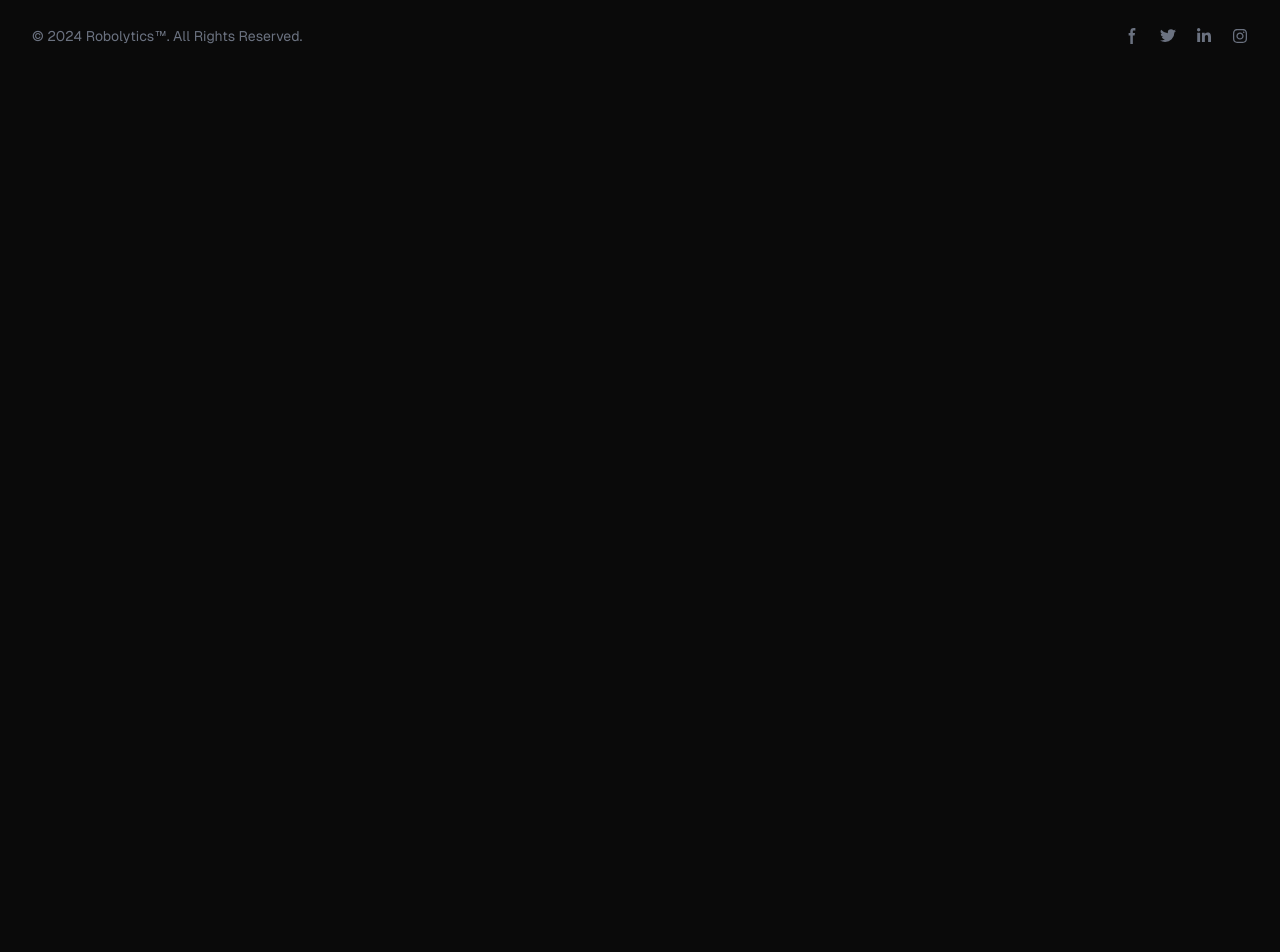
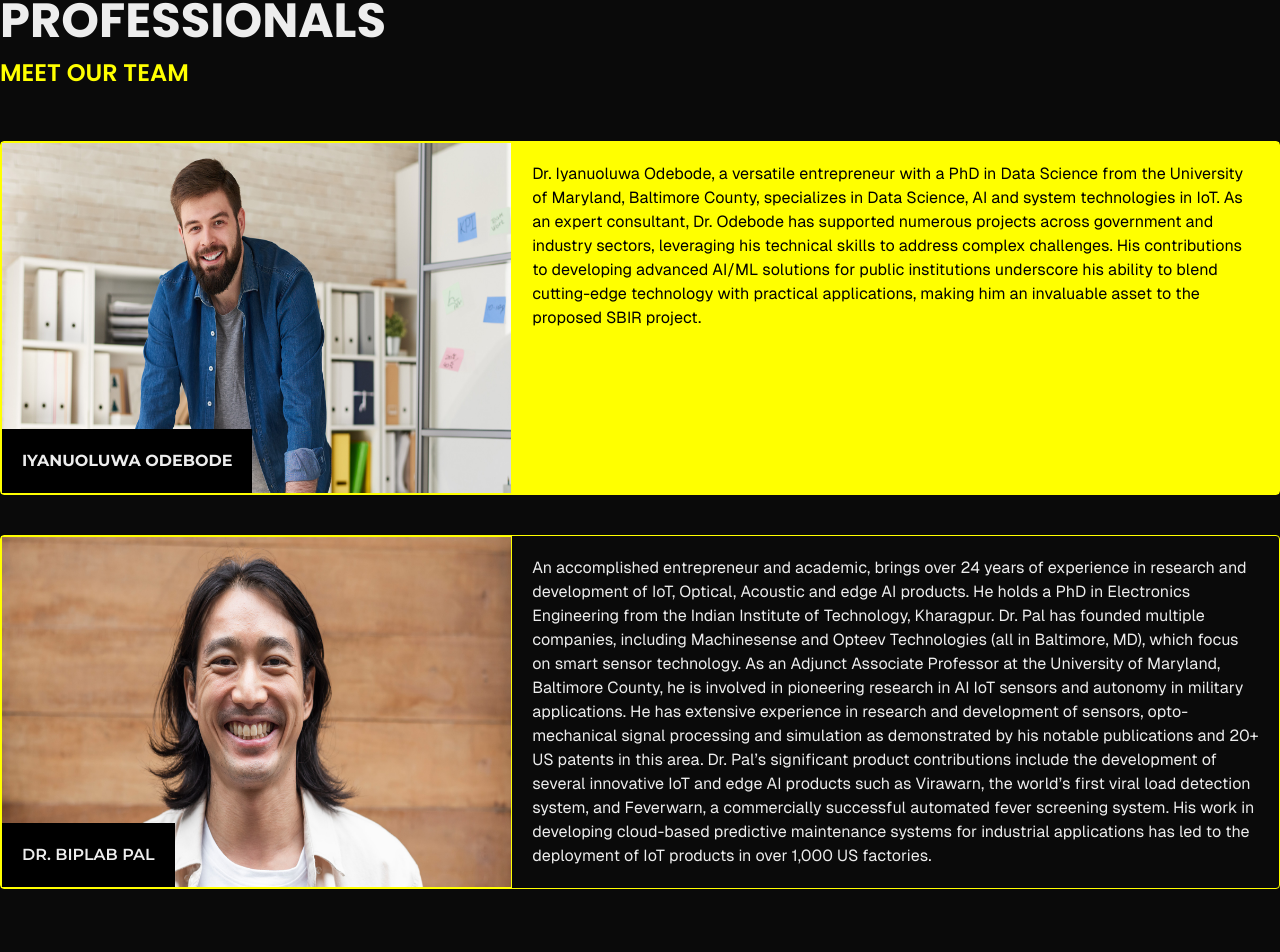
Before and after one commit to ZEITIOS-LLC/Robolytics, a Next.js app: page / in a window 1280 px wide. Shown: the part 2693-3645 px from the top of the page. Before the commit the page ends 2787 px from the top, so only its background shows below. Built offline with nearby package versions, Linux system fonts and the light colour scheme.

Commit message:
ui: team section update.

```diff
--- a/src/app/layout.js
+++ b/src/app/layout.js
@@ -22,7 +22,7 @@ const poppins = Poppins({
 const montserrat = Montserrat({
   subsets: ['latin'],
   variable: '--font-montserrat',
-  weight: ['100', '200', '400', '500', '600', '700', '800', '900']
+  weight: ['100', '200', '400', '500', '600', "700", '800', '900']
 })
 
 export const metadata = {
--- a/src/app/page.js
+++ b/src/app/page.js
@@ -12,7 +12,7 @@ export default function Home() {
       <HeroSection />
       <AboutSection />
       <ServicesSection />
-      {/* <TeamSection /> */}
+      <TeamSection />
       <Footer />
     </div>
   );
--- a/src/components/ui/home/team/index.js
+++ b/src/components/ui/home/team/index.js
@@ -16,13 +16,22 @@ export const TeamSection = () => {
                 </div>
             </div>
 
-            <div className='mt-10'>
-                <div className='team-card flex justify-around border border-primary'>
-                    <div className='relative w-1/4 h-fit'>
-                        <Image width={900} height={0} className='w-full h-full' src='/assets/iyanu-odebode.png' />
-                        <p className='absolute bottom-0 left-0 bg-black text-xl font-semibold font-montserrat p-4'>Iyanuoluwa Odebode</p>
+            <div className='mt-10 flex flex-col gap-10 justify-between'>
+                <div className='team-card rounded flex flex-col md:flex-row justify-around border border-primary'>
+                    <div className='relative md:h-[22rem] md:w-2/5 border border-primary'>
+                        <Image width={900} height={0} className='w-full h-full' src='/assets/man-two.jpg' />
+                        <p className='absolute bottom-0 left-0 bg-black text-base uppercase font-bold font-montserrat p-5'>Iyanuoluwa Odebode</p>
                     </div>
-                    <p className='w-2/4'>Dr. Iyanuoluwa Odebode, a versatile entrepreneur with a PhD in Data Science from the University of Maryland, Baltimore County, specializes in Data Science, AI and system technologies in IoT. As an expert consultant, Dr. Odebode has supported numerous projects across government and industry sectors, leveraging his technical skills to address complex challenges. His contributions to developing advanced AI/ML solutions for public institutions underscore his ability to blend cutting-edge technology with practical applications, making him an invaluable asset to the proposed SBIR project.</p>
+                    <p className='p-5 md:w-3/5 bg-primary text-black'>Dr. Iyanuoluwa Odebode, a versatile entrepreneur with a PhD in Data Science from the University of Maryland, Baltimore County, specializes in Data Science, AI and system technologies in IoT. As an expert consultant, Dr. Odebode has supported numerous projects across government and industry sectors, leveraging his technical skills to address complex challenges. His contributions to developing advanced AI/ML solutions for public institutions underscore his ability to blend cutting-edge technology with practical applications, making him an invaluable asset to the proposed SBIR project.</p>
+                </div>
+
+                <div className='team-card rounded flex flex-col md:flex-row justify-around border border-primary'>
+                    <div className='relative border border-primary md:w-2/5 md:h-[22rem]'>
+                        <Image width={900} height={0} className='w-full h-full' src='/assets/man-one.jpg' />
+                        <p className='absolute bottom-0 left-0 bg-black text-base uppercase font-montserrat font-semibold p-5'>Dr. Biplab Pal</p>
+                    </div>
+                    <p className='p-5 md:w-3/5'>An accomplished entrepreneur and academic, brings over 24 years of experience in research and development of IoT, Optical, Acoustic and edge AI products. He holds a PhD in Electronics Engineering from the Indian Institute of Technology, Kharagpur. Dr. Pal has founded multiple companies, including Machinesense and Opteev Technologies (all in Baltimore, MD), which focus on smart sensor technology. As an Adjunct Associate Professor at the University of Maryland, Baltimore County, he is involved in pioneering research in AI IoT sensors and autonomy in military applications. He has extensive experience in research and development of sensors, opto-mechanical signal processing and simulation as demonstrated by his notable publications and 20+ US patents in this area. Dr. Pal’s significant product contributions include the development of several innovative IoT and edge AI products such as Virawarn, the world’s first viral load detection system, and Feverwarn, a commercially successful automated fever screening system. His work in developing cloud-based predictive maintenance systems for industrial applications has led to the deployment of IoT products in over 1,000 US factories.
+                    </p>
                 </div>
             </div>
 
```
Also changed, not shown: public/assets/man-one.jpg (added), public/assets/man-two.jpg (added).
